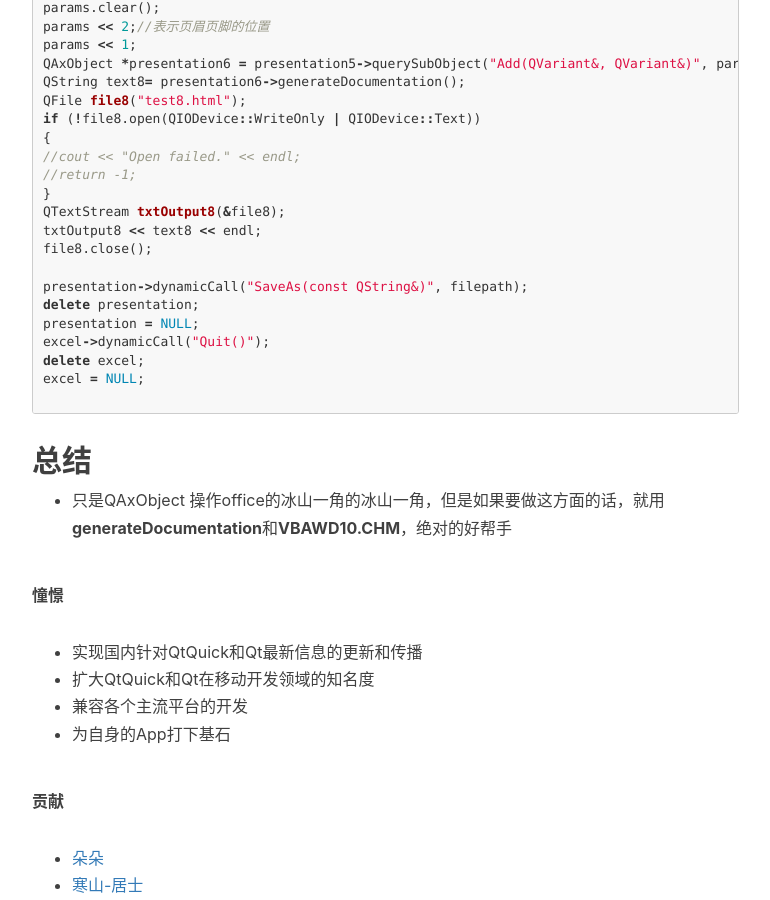
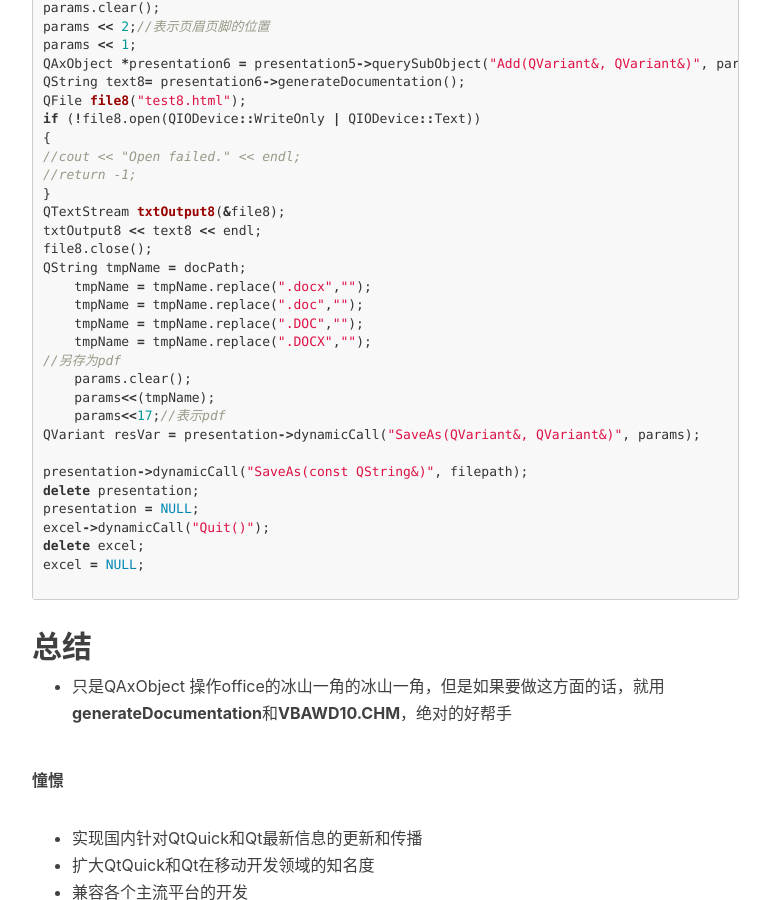
Before and after one commit to toby20130333/toby20130333.github.io, a Jekyll site: the page built from _posts/2017-07-03-Qt-Word-COM.markdown, in a window 1280 px wide and 900 px high, scrolled down 3290 px. Shown: the whole window, without its empty margins (233-1003 px from the left). Built offline with Jekyll 4.4.1, drawn with Linux system fonts in a browser that asks for light colours; nearby versions of some CDN libraries; comment, search, counter and statistics services are not loaded.

Commit message:
modified

```diff
--- a/_posts/2017-07-03-Qt-Word-COM.markdown
+++ b/_posts/2017-07-03-Qt-Word-COM.markdown
@@ -154,6 +154,16 @@ if (!file8.open(QIODevice::WriteOnly | QIODevice::Text))
 QTextStream txtOutput8(&file8);
 txtOutput8 << text8 << endl;
 file8.close();
+QString tmpName = docPath;
+    tmpName = tmpName.replace(".docx","");
+    tmpName = tmpName.replace(".doc","");
+    tmpName = tmpName.replace(".DOC","");
+    tmpName = tmpName.replace(".DOCX","");
+//另存为pdf
+    params.clear();
+    params<<(tmpName);
+    params<<17;//表示pdf
+QVariant resVar = presentation->dynamicCall("SaveAs(QVariant&, QVariant&)", params);
 
 presentation->dynamicCall("SaveAs(const QString&)", filepath);
 delete presentation;
```
